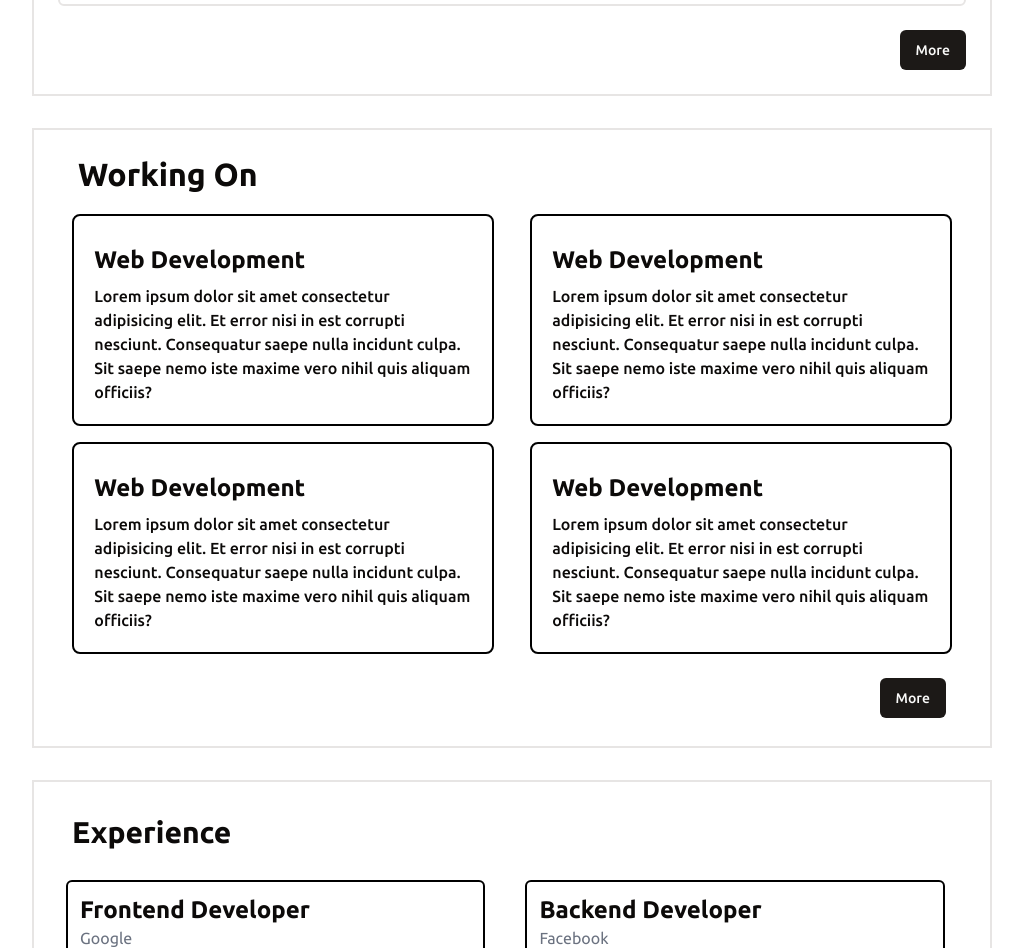
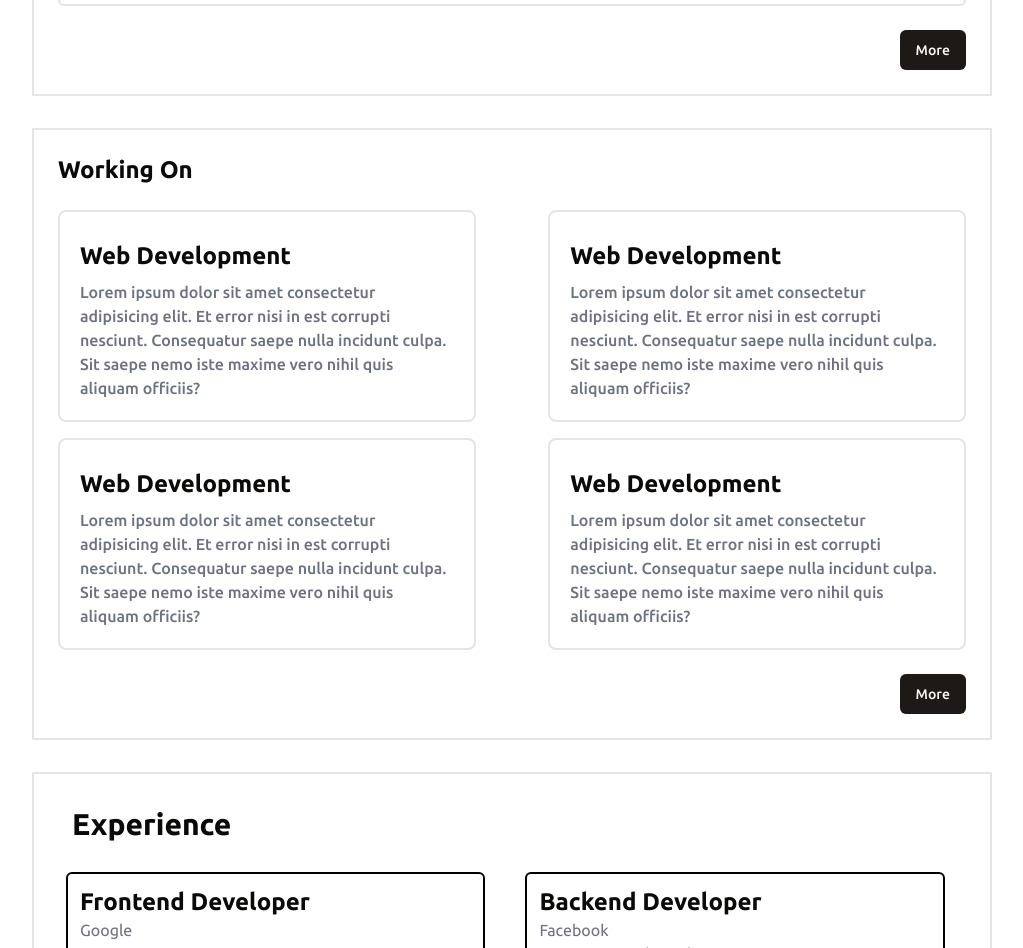
Before and after one commit to thtauhid/open-profile, a React (Vite) app: page /profile/1 in a window 1280 px wide. Shown: the part 1600-2548 px from the top of the page, without its empty margins (128-1151 px from the left). Built offline with nearby package versions, Linux system fonts and the light colour scheme.

Commit message:
Fixed Working section issue

```diff
--- a/src/components/ui/WorkingCard.tsx
+++ b/src/components/ui/WorkingCard.tsx
@@ -1,5 +1,3 @@
-
-
 const WorkingCard = ({
   title,
   content,
@@ -8,9 +6,9 @@ const WorkingCard = ({
   content: string;
 }) => {
   return (
-    <article className="lg:w-[46%]  w-full  flex flex-col p-5  my-2  justify-around rounded-lg border-black border-solid border-2">
-        <div className="my-2 font-bold text-2xl">{title}</div>
-        <div className="font-medium text-md">{content}</div>
+    <article className="lg:w-[46%]  w-full  flex flex-col p-5  my-2  justify-around rounded-lg border-solid border-2">
+      <div className="my-2 font-bold text-2xl">{title}</div>
+      <div className="font-medium text-gray-500 text-md">{content}</div>
     </article>
   );
 };
--- a/src/pages/Profile/Working.tsx
+++ b/src/pages/Profile/Working.tsx
@@ -3,12 +3,12 @@ import { Button } from "@/components/ui/button";
 
 const Working = () => {
   return (
-    <div className="border-2 flex justify-between items-center flex-col p-3">
-      <div className="px-2">
-         <div className="flex w-full justify-start my-2 text-[2rem] font-bold px-6">
+    <div className="py-6 my-8 border-2 border-gray">
+      <div className="px-6">
+        <div className="flex text-2xl w-full justify-start font-bold ">
           Working On
         </div>
-      <section className="flex flex-wrap justify-around w-full ">
+        <section className="flex flex-wrap justify-between w-full py-4 ">
           <WorkingCard
             title={"Web Development"}
             content={
@@ -34,12 +34,10 @@ const Working = () => {
             }
           />
         </section>
-
-      <div className="my-4 flex  w-full justify-end px-6">
-        <Button variant={"default"}>More</Button>
       </div>
+      <div className="flex justify-end px-6">
+        <Button type="submit">More</Button>
       </div>
-
     </div>
   );
 };
```
Lines whose indentation alone changed are shown as unchanged.
